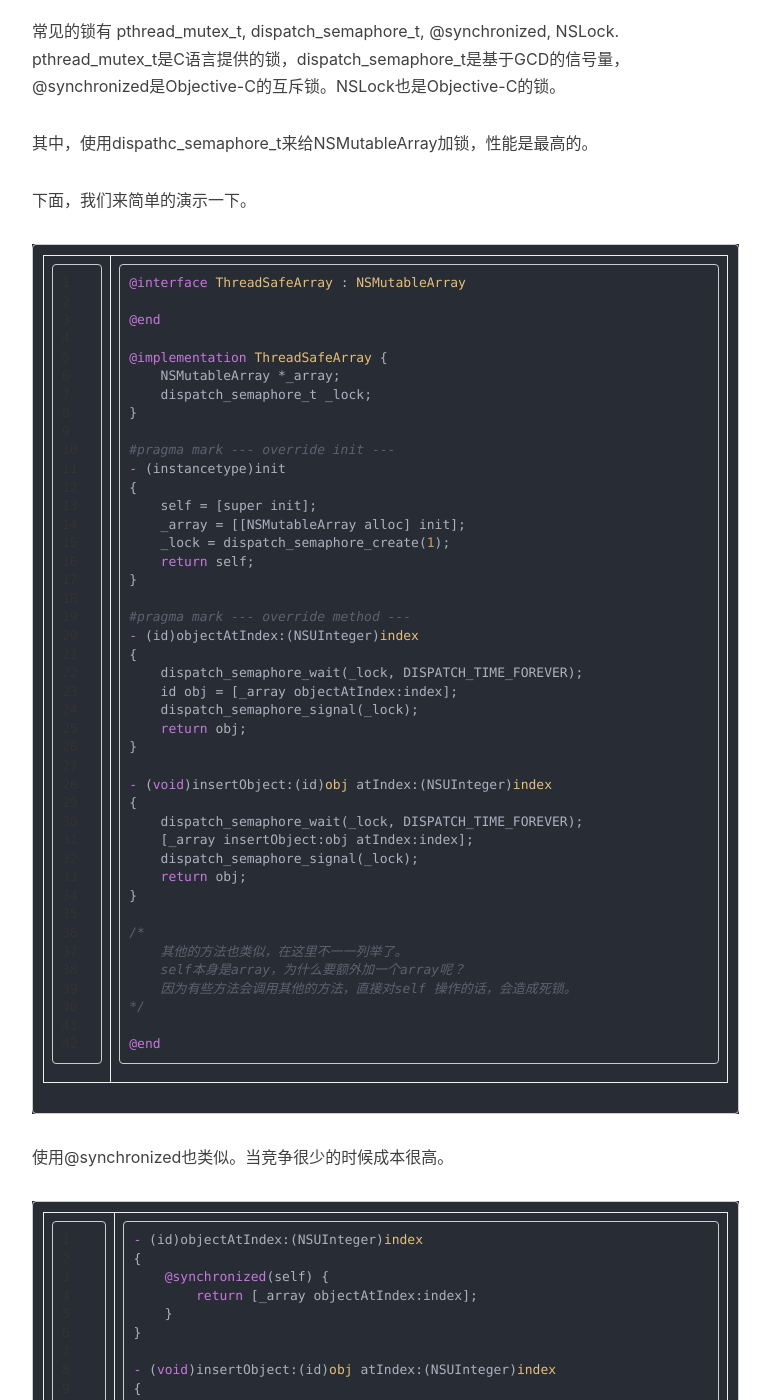
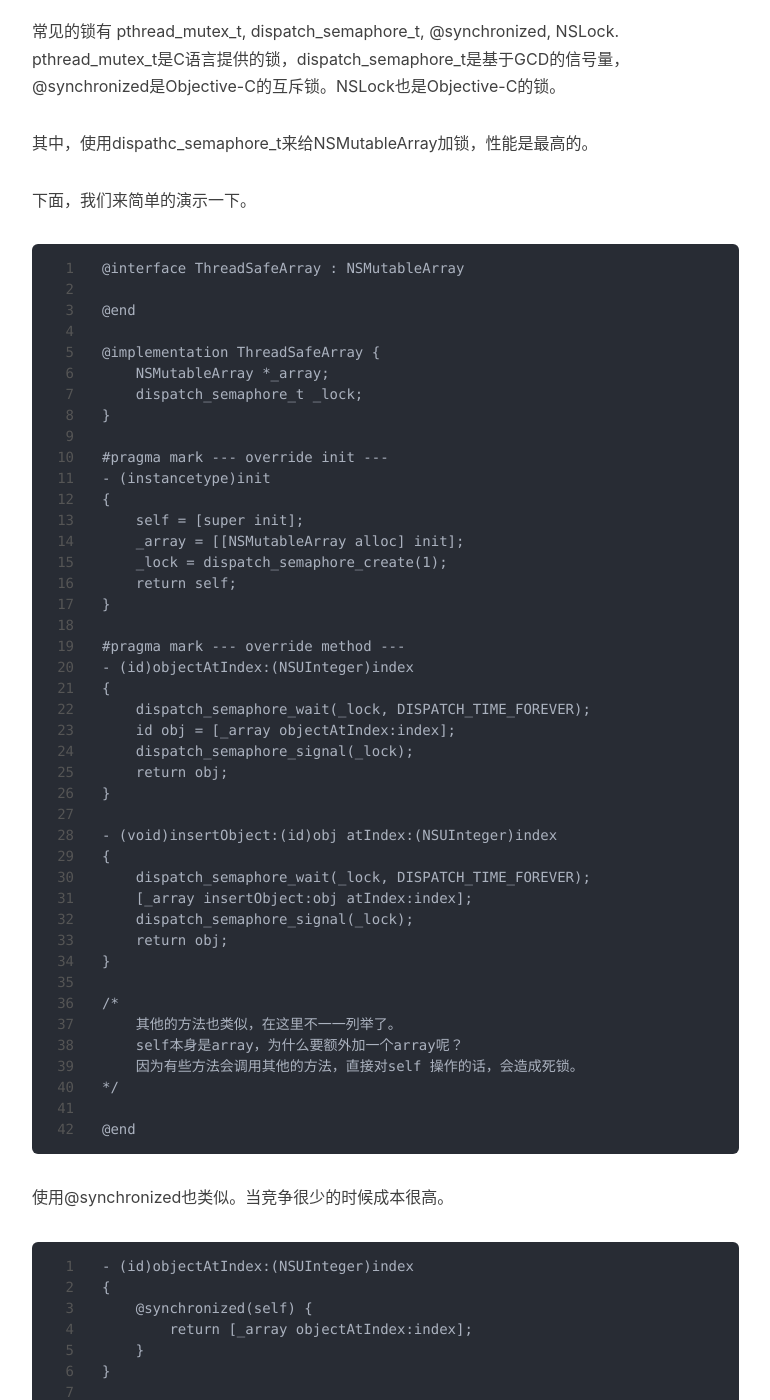
Before and after one commit to bitnpc/bitnpc.github.io, a Jekyll site: the page built from _posts/2017-03-07-thread-safe-nsmutablearray.md, in a window 1280 px wide and 1400 px high, scrolled down 743 px. Shown: the whole window, without its empty margins (233-1003 px from the left). Built offline with Jekyll 4.4.1, drawn with Linux system fonts in a browser that asks for light colours; nearby versions of some CDN libraries; comment, search, counter and statistics services are not loaded; some of the changed text lies outside the part shown.

Commit message:
Fix markup

````diff
--- a/_posts/2017-03-07-thread-safe-nsmutablearray.md
+++ b/_posts/2017-03-07-thread-safe-nsmutablearray.md
@@ -16,7 +16,7 @@ pthread_mutex_t是C语言提供的锁，dispatch_semaphore_t是基于GCD的信
 
 下面，我们来简单的演示一下。
 
-{%highlight objc linenos%}
+```
 @interface ThreadSafeArray : NSMutableArray
 
 @end
@@ -59,11 +59,11 @@ pthread_mutex_t是C语言提供的锁，dispatch_semaphore_t是基于GCD的信
 */
 
 @end
-{%endhighlight%}
+```
 
 使用@synchronized也类似。当竞争很少的时候成本很高。
 
-{%highlight objc linenos%}
+```
 - (id)objectAtIndex:(NSUInteger)index
 {
     @synchronized(self) {
@@ -77,10 +77,10 @@ pthread_mutex_t是C语言提供的锁，dispatch_semaphore_t是基于GCD的信
         [_array insertObject:obj atIndex:index];
     }
 }
-{%endhighlight%}
+```
 
 ## 更好的方案？
-前面用锁的例子很好的实现了线程安全的需求，但是，还不够完美。
+前面用锁的例子很好的实现了线程安全的需求，但是，还不够完美。 .
 不妨换一种思路，把所有对数组的操作都放在一个队列里面呢？有人可能会说了，那这样的话，在并发读的时候性能会比较低。
 那么我们可不可以实现读的时候并发，写的时候有锁呢？
 
@@ -90,7 +90,7 @@ dispatch barrider 可以在并发队列内部创建一个同步点，当它运
 
 下面我们来简单实现这个方案。
 
-{%highlight objc linenos%}
+```
 @interface ThreadSafeArray : NSMutableArray
 
 @end
@@ -127,8 +127,7 @@ dispatch barrider 可以在并发队列内部创建一个同步点，当它运
 }
 
 @end
-{%endhighlight%}
+```
 
 在这里，我们创建一个concurrent的队列，在读取代码的时候，用dispatch_sync等待读取完成。只要有空闲的CPU，就可以实现并行的读取。
-
 在写入的时候，用dispatch_barrier_async来确保写入时的互斥访问，通过异步调用，写入代码可以很快返回，同时，可以保证之后总能读取到正确的结果。用GCD中创建barrier的开销很小，所以这种方法比互斥锁快得多。
````
